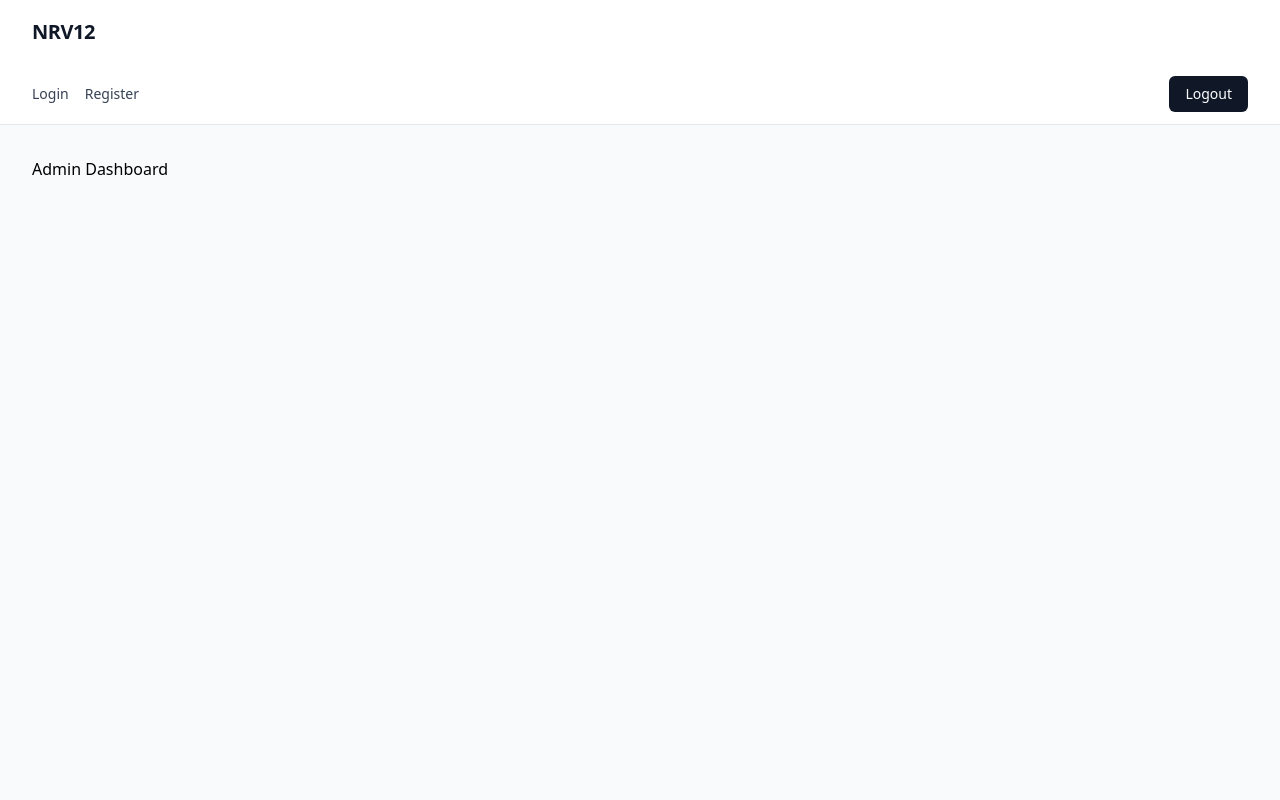
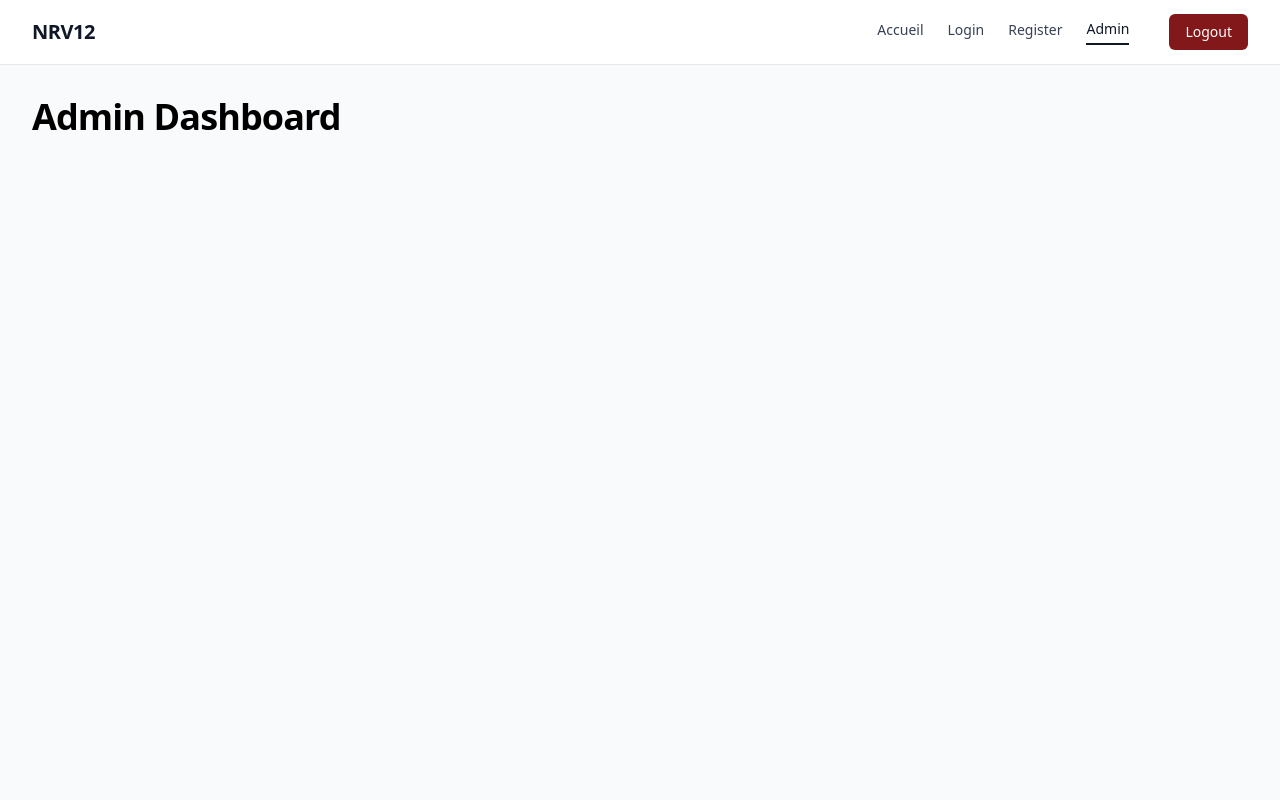
Before and after one commit to TysRzo/Mini-app--Collab, a React (Vite) app: page /admin in a window 1280 px wide. Shown: the top 800 px of the page. Built offline with nearby package versions, Linux system fonts and the light colour scheme.

Commit message:
Fix: Header + Navigation

```diff
--- a/src/atoms/H1/index.tsx
+++ b/src/atoms/H1/index.tsx
@@ -1,5 +1,13 @@
-const H1 = ({ pageTitle }) => {
-  return <h1>{pageTitle}</h1>;
+type H1Props = {
+  pageTitle: string;
+};
+
+const H1 = ({ pageTitle }: H1Props) => {
+  return (
+    <h1 className="mb-8 text-3xl font-bold tracking-tight sm:text-4xl text-black">
+      {pageTitle}
+    </h1>
+  );
 };
 
 export default H1;
--- a/src/layouts/Header/index.tsx
+++ b/src/layouts/Header/index.tsx
@@ -1,18 +1,15 @@
-import NavLink from '../../molecules/NavLink';
+import Navigation from "../../molecules/Navigation";
 
 const Header = () => {
-    return (
-        <header className="w-full border-b border-gray-200 bg-white">
-            <div className="mx-auto flex h-16 max-w-7xl items-center px-4 sm:px-6 lg:px-8">
-                <p className="text-xl font-bold tracking-tight text-gray-900">
-                    NRV12
-                </p>
-            </div>
-            <div>
-                <NavLink />
-            </div>
-        </header>
-    );
+  return (
+    <header className="w-full border-b border-gray-200 bg-white">
+      <div className="mx-auto flex h-16 max-w-7xl items-center justify-between px-4 sm:px-6 lg:px-8">
+        <p className="text-xl font-bold tracking-tight text-gray-900">NRV12</p>
+
+        <Navigation />
+      </div>
+    </header>
+  );
 };
 
 export default Header;
--- a/src/molecules/NavLink/index.tsx
+++ /dev/null
@@ -1,32 +0,0 @@
-import { Link } from 'react-router';
-
-const NavLink = () => {
-    const handleLogout = () => {
-        console.log('Déconnexion');
-    };
-
-    return (
-        <nav className="mx-auto flex max-w-7xl items-center gap-4 px-4 py-3 sm:px-6 lg:px-8">
-            <Link
-                to="/login"
-                className="text-sm font-medium text-gray-700 hover:text-gray-900 transition-colors"
-            >
-                Login
-            </Link>
-            <Link
-                to="/register"
-                className="text-sm font-medium text-gray-700 hover:text-gray-900 transition-colors"
-            >
-                Register
-            </Link>
-            <button
-                onClick={handleLogout}
-                className="ml-auto rounded-md bg-gray-900 px-4 py-2 text-sm font-medium text-white hover:bg-gray-800 transition-colors"
-            >
-                Logout
-            </button>
-        </nav>
-    );
-};
-
-export default NavLink;
--- /dev/null
+++ b/src/molecules/Navigation/index.tsx
@@ -0,0 +1,62 @@
+import { NavLink } from "react-router";
+
+const linkBase = "text-sm font-medium transition-colors pb-1";
+
+const linkActive = "text-gray-900 border-b-2 border-gray-900";
+
+const linkInactive = "text-gray-700 hover:text-gray-900";
+
+const Navigation = () => {
+  const handleLogout = () => {
+    console.log("Déconnexion");
+  };
+
+  return (
+    <nav className="flex items-center gap-6">
+      <NavLink
+        to="/"
+        className={({ isActive }) =>
+          `${linkBase} ${isActive ? linkActive : linkInactive}`
+        }
+      >
+        Accueil
+      </NavLink>
+
+      <NavLink
+        to="/login"
+        className={({ isActive }) =>
+          `${linkBase} ${isActive ? linkActive : linkInactive}`
+        }
+      >
+        Login
+      </NavLink>
+
+      <NavLink
+        to="/register"
+        className={({ isActive }) =>
+          `${linkBase} ${isActive ? linkActive : linkInactive}`
+        }
+      >
+        Register
+      </NavLink>
+
+      <NavLink
+        to="/admin"
+        className={({ isActive }) =>
+          `${linkBase} ${isActive ? linkActive : linkInactive}`
+        }
+      >
+        Admin
+      </NavLink>
+
+      <button
+        onClick={handleLogout}
+        className="ml-4 rounded-md bg-red-900 px-4 py-2 text-sm font-medium text-white transition-colors hover:bg-red-800"
+      >
+        Logout
+      </button>
+    </nav>
+  );
+};
+
+export default Navigation;
```
